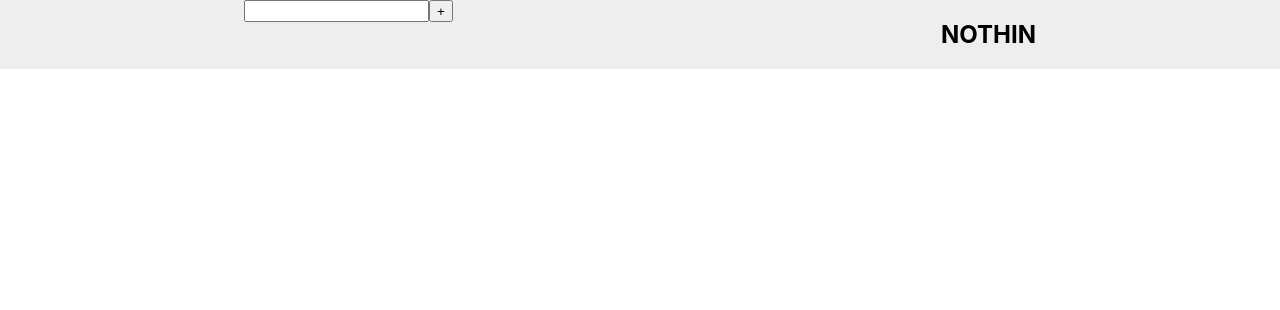
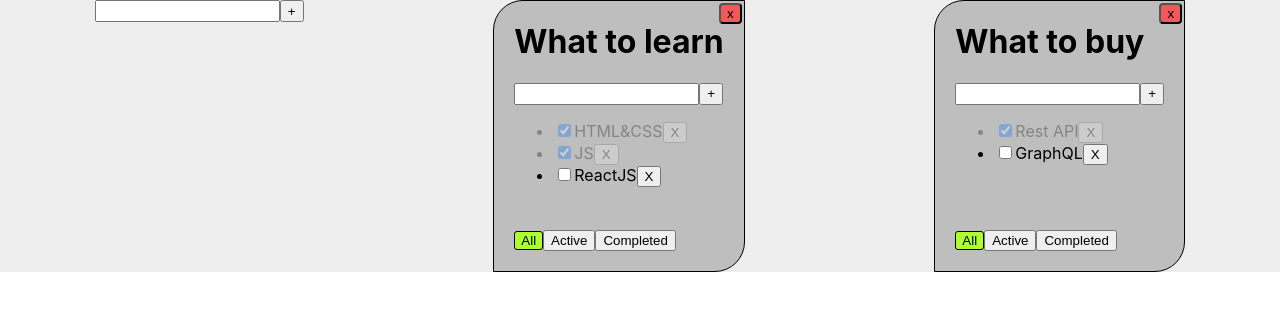
Before and after one commit to pdxserg/todolist_new, a React (Create React App) app: page / in a window 1280 px wide. Shown: the top 310 px of the page. Built offline with nearby package versions, Linux system fonts and the light colour scheme.

Commit message:
index.ts

```diff
--- a/src/AppWithReducer.tsx
+++ b/src/AppWithReducer.tsx
@@ -56,11 +56,11 @@ export const AppWithReducer = () => {
 		],
 	})
 
-	console.log(todolists)
-	console.log(tasks)
+	console.log('todolist:',todolists)
+	console.log("tasks:",tasks)
 	const removeTask = (todolId: string, taskId: string) => {
 		dispatchTasks(removeTaskAC(todolId, taskId))
-		// setTasks({...tasks, [todolId]: tasks[todolId].filter(t => t.id !== taskId)})
+
 	}
 	const addTask = (todolId: string, title: string) => {
 		// const newTask = {id: v1(), title: title, isDone: false}
@@ -83,11 +83,12 @@ export const AppWithReducer = () => {
 
 	}
 	const addTodolist = (title: string) => {
-		let action   = addTodoListAC( title)
+
+		console.log(title)
+		let id = v1()
+		let action   = addTodoListAC(title)
 		dispatchTodolists(action)
 		dispatchTasks(action)
-
-
 	}
 
 	const changeTitleTodolist = (todolId: string, newTitle: string) => {
--- a/src/index.tsx
+++ b/src/index.tsx
@@ -14,7 +14,7 @@ const root = ReactDOM.createRoot(
 root.render(
  // <React.StrictMode>
 	<Provider store={store}>
-		<AppWithRedux />
+		<AppWithReducer />
 	</Provider>
 
   //</React.StrictMode>
--- a/src/modules/tasks-reducer.ts
+++ b/src/modules/tasks-reducer.ts
@@ -48,9 +48,7 @@ export const tasksReducer = (state  = initialState, action: TaskActionsType): Ta
 			}
 		}
 		case "ADD-TODOLIST": {
-
 			return {...state, [action.id]: []}
-
 		}
 		case "REMOVE-TODOLIST":{
 			const copy = {...state}
@@ -80,6 +78,7 @@ export const addTaskAC = (todolId: string, title: string) => {
 		title
 	} as const
 }
+
 type ChangeTaskStatusType = ReturnType<typeof changeTaskStatusAC>
 export const changeTaskStatusAC = (todolId: string, id: string, isDone: boolean) => {
 	return {
--- a/src/modules/todolists-reducer.ts
+++ b/src/modules/todolists-reducer.ts
@@ -34,11 +34,11 @@ const initialState: TodolistType[]= []
 export const todolistsReducer=(state =initialState, action:TodolistActionsType ):TodolistType[]=>{
 	switch (action.type){
 		case "REMOVE-TODOLIST":{
-			return state.filter(i=>i.id !== action.payload.todolistId )
+			return state.filter(el=>el.id !== action.payload.todolistId )
 		}
 		 case "ADD-TODOLIST":{
 			 const newtodolist:TodolistType={ id: action.id, title: action.title, filter: 'ALL' }
-			 return [ newtodolist, ...state, ]
+			 return [  ...state, newtodolist]
 		 }
 		case "CHANGE-TITLE":{
 			return state.map(s=>s.id === action.payload.id ?{...s, title:action.payload.title} : s)
@@ -63,9 +63,10 @@ export const removeTodolistAC = (todolistId: string): removeTodoListAction => {
 }
 export type AddTodoListType = ReturnType<typeof addTodoListAC>
 export const addTodoListAC =(title:string) =>{
+
 	 return{
 		 type: "ADD-TODOLIST",
-			 id:v1(),
+			 id: v1(),
 			 title
 	 }as const
 }
```
Also changed, not shown: 1 other file (tests, documents, lock files or other folders).
